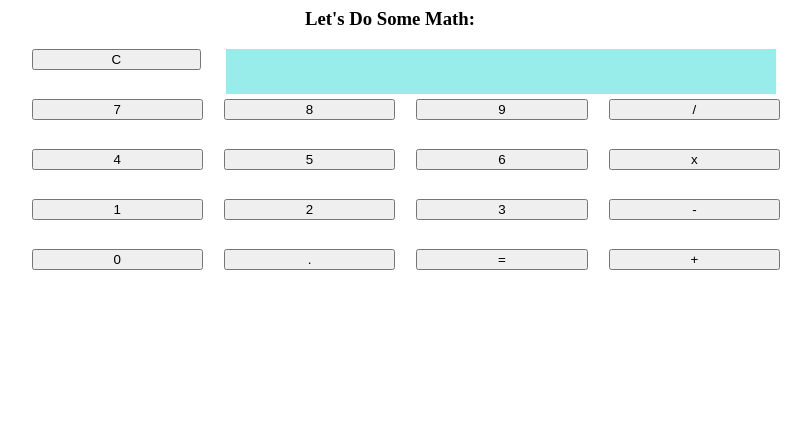
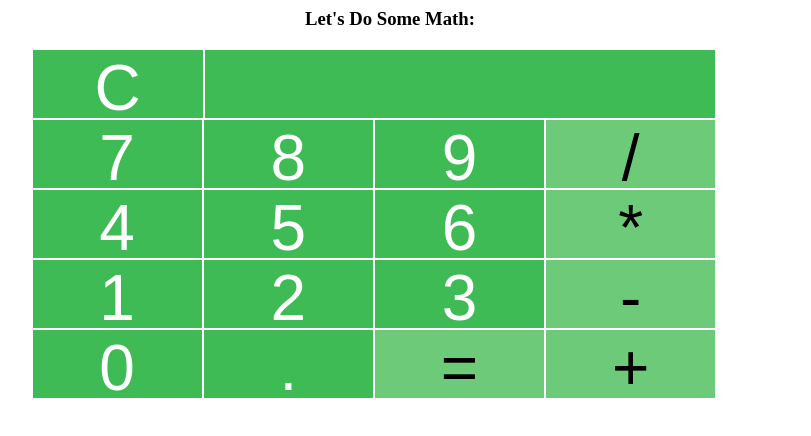
Before and after one commit to jaserader/homework_week03_thursday, a website: page index.html in a window 1280 px wide. Shown: the whole page, without its empty margins (250-1061 px from the left). Drawn offline with Linux system fonts and the light colour scheme.

Commit message:
sass complete, clear and equals to be fixed

```diff
--- a/index.html
+++ b/index.html
@@ -14,7 +14,7 @@
 <h3>Let's Do Some Math:</h3>
 
 <section class="row1">
-  <input type="submit" id="clear" value="C"/>
+  <input type="reset" id="clear" value="C"/>
   <div class="answer">
     <span id="answer"></span>
   </div>
@@ -31,7 +31,7 @@
   <input class="digit" type="button" id="four" value="4" />
   <input class="digit" type="button" id="five" value="5"/>
   <input class="digit" type="button" id="six" value="6"/>
-  <input class="digit operator" type="button" id="multiply" value="x"/>
+  <input class="digit operator" type="button" id="multiply" value="*"/>
 </section>
 
 <section class="row4">
@@ -44,7 +44,7 @@
 <section class="row5">
   <input class="digit" type="button" id="zero" value="0" />
   <input class="decimal" type="button" id="decimal" value="." />
-  <input class="digit operator" type="button" value="=" id="calculateBtn" />
+  <input class="equals" type="button" value="=" id="equals" />
   <input class="digit operator" type="button" id="plus" value="+" />
 </section>
 
--- a/main.js
+++ b/main.js
@@ -69,11 +69,15 @@
 var x;
 var y;
 var operator;
-// var answer;
+// var equals;
+var answer;
+// var geval = eval;
 
 var digits = document.querySelectorAll('.digit');
 var operators = document.querySelectorAll('.operator');
+var equals = document.getElementById('equals');
 var answerBox = document.getElementById('answer');
+var clear = document.getElementById('clear');
 
 
 for (var i = 0; i < digits.length; i++) {
@@ -84,10 +88,27 @@ for (var i = 0; i < operators.length; i++) {
   operators[i].addEventListener('click', handleOperatorClick);
 }
 
+equals.addEventListener('click', handleEqualsClick);
+clear.addEventListener('click', handleClearClick);
+
+
+function handleEqualsClick(event) {
+  var value = event.target.value;
+
+    if (['='].indexOf(value) != -1) {
+        // answer = geval("x + operator + y");
+        console.log(eval("x + y"));
+        // x = answer;
+        // y = undefined;
+        // operator = undefined;
+        // return
+    };
+};
+
 function handleOperatorClick(event) {
   var value = event.target.value;
 
-  if (['=', '/', 'x', '-', '+'].indexOf(value) != -1) {
+  if (['/', '*', '-', '+'].indexOf(value) != -1) {
     // if (value == '=') {
     //   answer = eval(x + operator + y);
     //   x = answer;
@@ -99,7 +120,7 @@ function handleOperatorClick(event) {
     // operator = value;
     return;
   }
-
+  return;
 };
 
 function handleDigitClick(event) {
@@ -124,4 +145,13 @@ function handleDigitClick(event) {
     answerBox.innerText = x + operator + y;
   }
 
+};
+
+function handleClearClick (event) {
+  var value = event.target.value;
+
+  document.getElementById('answer').innerHTML = 0;
+  return;
+  // console.log(clear);
+  // document.getElementById('answer').reset();
 }
--- a/styles/main.scss
+++ b/styles/main.scss
@@ -16,25 +16,44 @@ main {
 section {
   @include span-columns(10 of 12);
   @include shift(2);
-  height: 50px;
-}
+  height: 70px;
+  }
 
 .row1 {
   #clear {
-    @include span-columns(2.1 of 10);
+    @include span-columns(2.13 of 10);
+    background: #3EBB55;
+    margin: 0;
+    color: #fff;
+    font-size: 5vw;
+    font-weight: lighter;
+    border: 1px #fff solid;
+    height: 70px;
   }
 
   div.answer {
-    @include span-columns(6.2 of 10);
-    height: 45px;
-    background: #98EDEA;
+    @include span-columns(5.8 of 10);
+    height: 70px;
+    background: #3EBB55;
+    border: 1px #fff solid;
+
 
     span {
-      font: #fff;
-      font-size: 20px;
-      font-weight: bolder;
+      @include span-columns(10 of 10);
+      height: 70px;
+      font-size: 5vw;
+      font-weight: lighter;
+      font-family: sans-serif;
+      color: #fff;
+      text-align: right;
+      padding-top: 25px;
+      padding-right: 5px;
     }
   }
+}
+
+section input:focus {
+  outline: none;
 }
 
 .row2,
@@ -43,6 +62,31 @@ section {
 .row5 {
   input {
     @include span-columns(2.5);
+    margin-right: 0;
+    background: #3EBB55;
+    color: #fff;
+    font-size: 5vw;
+    font-weight: lighter;
+    border: 1px #fff solid;
+    height: 100%;
+    display:block;
 
+    &:last-child {
+      background: #6CCA78;
+      color: black;
+
+      &:focus {
+        color: #fff;
+      }
+    }
   }
 }
+
+#equals {
+  background: #6CCA78;
+  color: black;
+
+  &:focus {
+    color: #fff;
+  }
+}
```
Also changed, not shown: styles/main.css.
